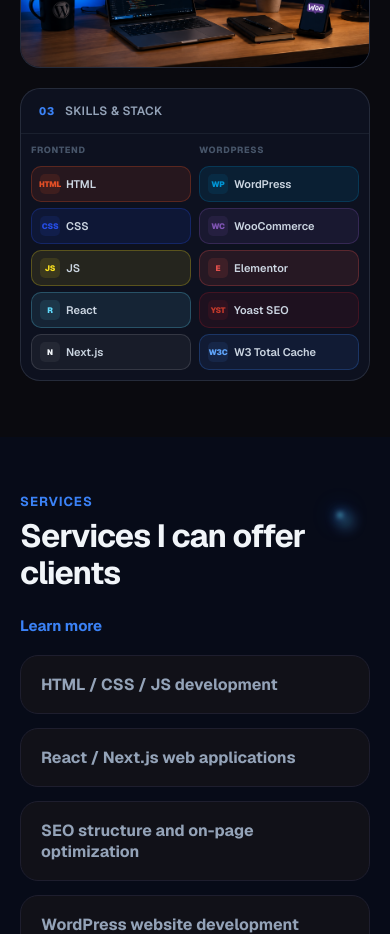
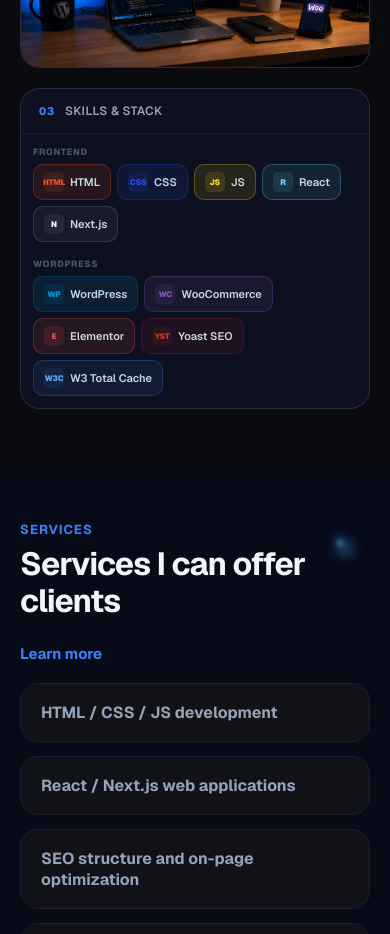
Before and after one commit to Cumbaric/djordje-clienthub, a Next.js app: page /en in a window 390 px wide. Shown: the part 1980-2914 px from the top of the page. Built offline with nearby package versions, Linux system fonts and the light colour scheme.

Commit message:
fix(home): improve Skills section layout on mobile (wrapping chips)

```diff
--- a/src/styles/home.module.css
+++ b/src/styles/home.module.css
@@ -654,14 +654,27 @@
     display: none;
   }
 
-  /* Skills card — compact on mobile */
+  /* Skills card — stack groups, badges become wrapping chips */
   .skillsGrid {
-    padding: 10px;
-    gap: 0 8px;
+    grid-template-columns: 1fr;
+    gap: 16px;
+    padding: 12px;
+  }
+
+  .skillsGroup {
+    flex-direction: row;
+    flex-wrap: wrap;
+    gap: 6px;
+  }
+
+  .skillsGroupLabel {
+    flex-basis: 100%;
+    margin-bottom: 0;
+    font-size: 9px;
   }
 
   .skillBadge {
-    padding: 7px 8px;
+    padding: 7px 10px;
     font-size: 11px;
     gap: 6px;
   }
@@ -670,10 +683,6 @@
     width: 20px;
     height: 20px;
     font-size: 8px;
-  }
-
-  .skillsGroupLabel {
-    font-size: 9px;
   }
 }
 
```
